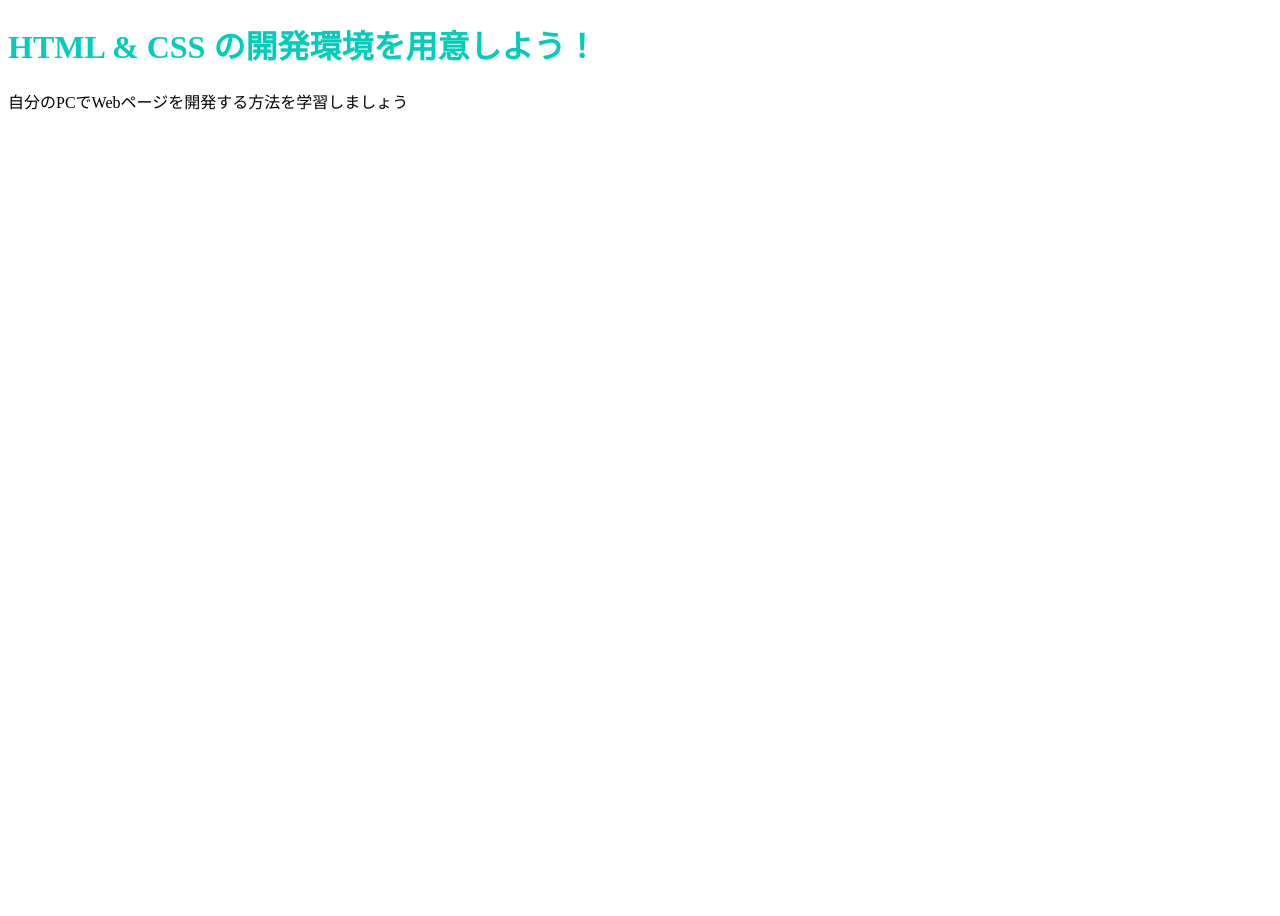
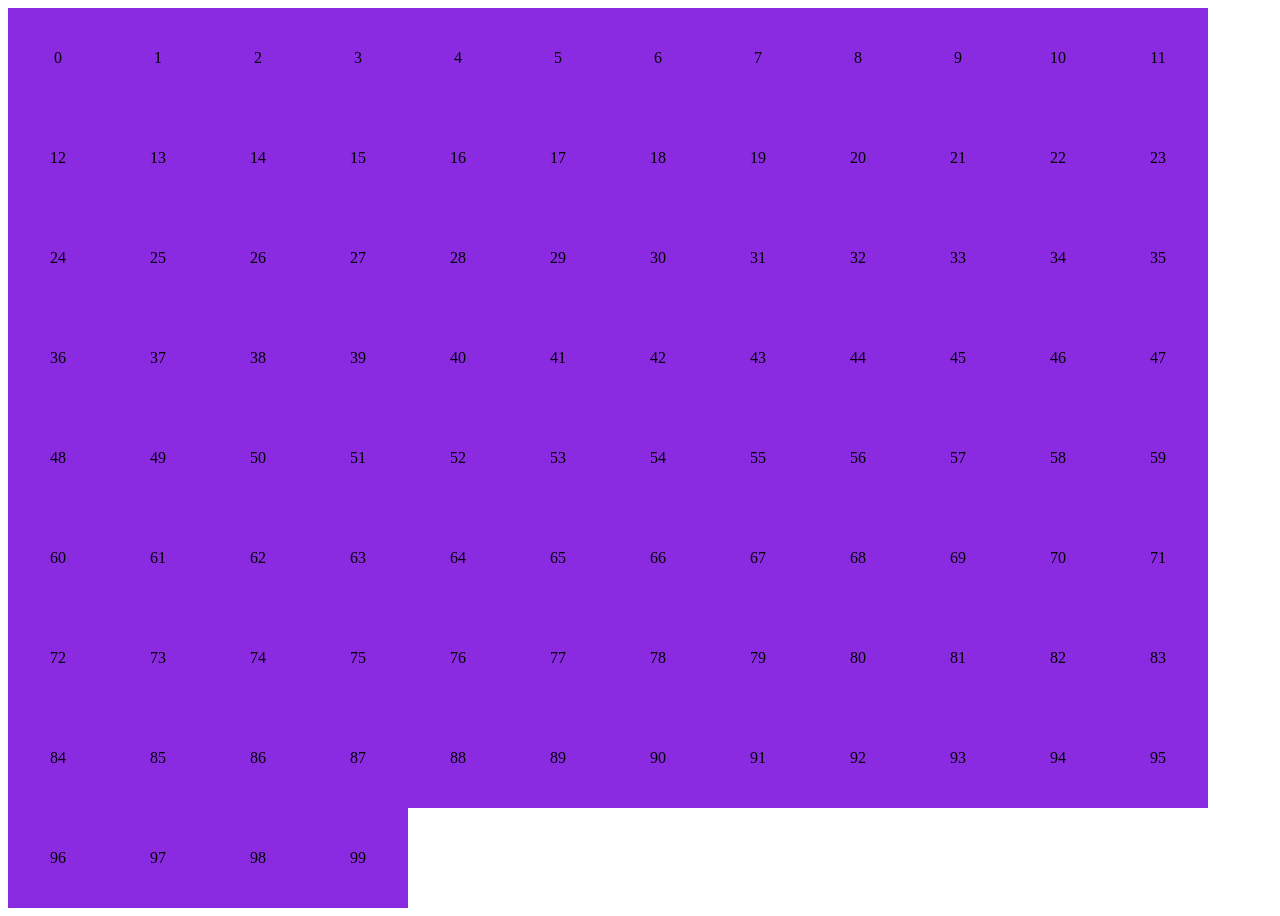
Before and after one commit to mrkwsyk/mrkwsyk.github.io, a plain HTML site: page index.html in a window 1280 px wide. Before the commit the page ends 800 px from the top, so only its background shows below. Drawn offline with Linux system fonts and the light colour scheme.

Commit message:
Add files via upload

```diff
--- a/index.html
+++ b/index.html
@@ -1,12 +1,47 @@
 <!DOCTYPE html>
-<html>
+<html lang=ja>
   <head>
     <meta charset="utf-8">
-    <title>Progate</title>
-    <link rel="stylesheet" href="stylesheet.css">
+    <title>JavaScript Practice</title>
+    <style>
+      body {
+        display: flex;
+        flex-wrap: wrap;
+      }
+      .box{
+        width: 100px;
+        height: 100px;
+        background-color: blueviolet;
+        cursor: pointer;
+        transition:0.8s;
+        margin: o 8px 8px 0;
+        text-align: center;
+        line-height: 100px;
+      }
+      .circle{
+        background-color: pink;
+        border-radius: 50%;
+        transform:rotate(360deg);
+      }
+    </style>
   </head>
   <body>
-    <h1 class="title">HTML & CSS の開発環境を用意しよう！</h1>
-    <p>自分のPCでWebページを開発する方法を学習しましょう</p>
+
+    <script>
+      'use strict';
+
+      for ( let i = 0; i < 100; i++) {
+        const div = document.createElement('div');
+        div.classList.add('box');
+        div.textContent = i;
+
+        div.addEventListener('click',()=>{
+         div.classList.toggle('circle');
+        });
+
+        document.body.appendChild(div);
+      }
+
+    </script>
   </body>
 </html>
```
